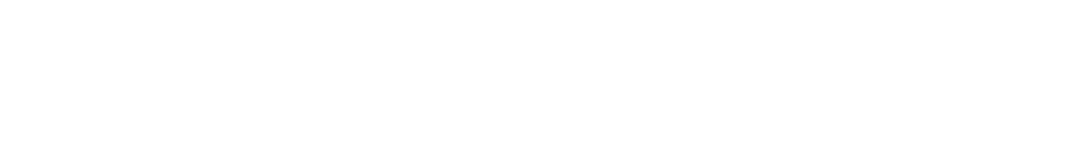
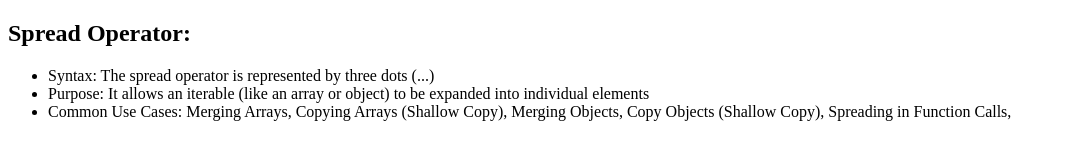
Before and after one commit to Sayed-Noman/JS-Practice, a plain HTML site: page Basics/18_Spread_Operator/index.html in a window 1280 px wide. Shown: the whole page, without its empty margins (0-1065 px from the left). Drawn offline with Linux system fonts and the light colour scheme.

Commit message:
# Added 18

```diff
--- a/Basics/18_Spread_Operator/index.html
+++ b/Basics/18_Spread_Operator/index.html
@@ -1,12 +1,21 @@
 <!DOCTYPE html>
 <html lang="en">
+
 <head>
     <meta charset="UTF-8">
     <meta name="viewport" content="width=device-width, initial-scale=1.0">
     <script src="script.js"></script>
     <title>Spread Operator</title>
 </head>
+
 <body>
+    <h2>Spread Operator: </h2>
+    <ul>
+        <li>Syntax: The spread operator is represented by three dots (...)</li>
+        <li>Purpose: It allows an iterable (like an array or object) to be expanded into individual elements</li>
+        <li>Common Use Cases: Merging Arrays, Copying Arrays (Shallow Copy), Merging Objects, Copy Objects (Shallow
+            Copy), Spreading in Function Calls, </li>
+    </ul>
+</body>
 
-</body>
 </html>
```
